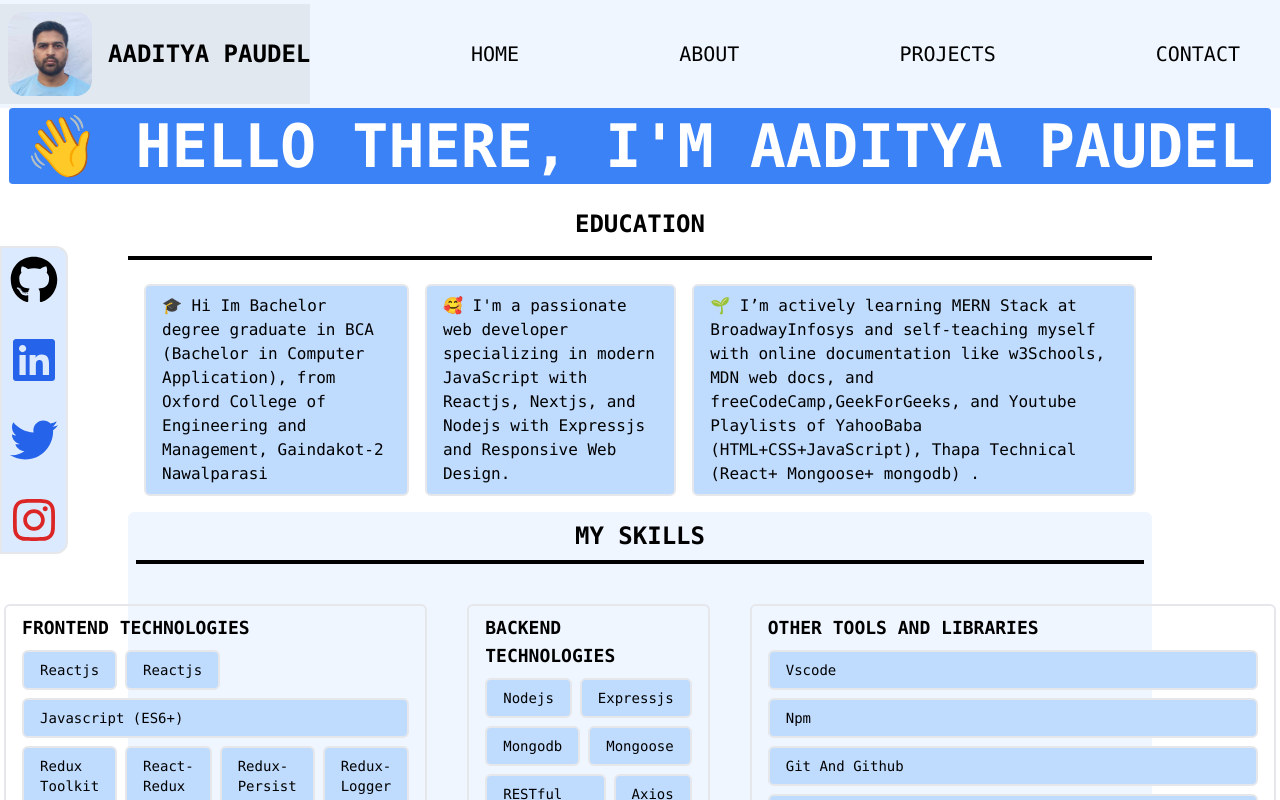
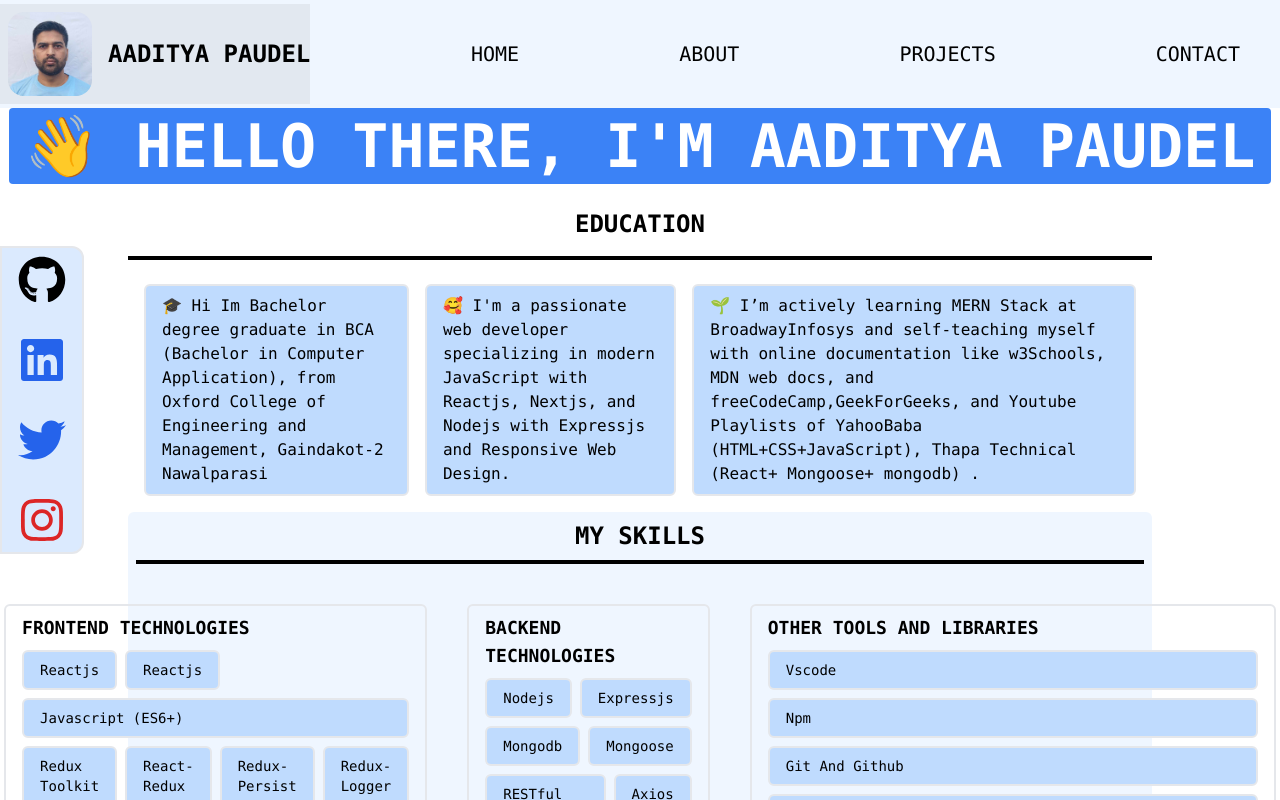
Before and after one commit to adityaspaudel/portfolio, a Next.js app in the folder client/: page /home in a window 1280 px wide. Shown: the top 800 px of the page. Built offline with nearby package versions, Linux system fonts and the light colour scheme; no server answers.

Commit message:
contact icons bug fixed

```diff
--- a/client/src/app/home/page.js
+++ b/client/src/app/home/page.js
@@ -131,21 +131,21 @@ const WelcomeHome = () => {
 					href="https://github.com/adityaspaudel"
 					target="_blank"
 					rel="noopener noreferrer"
-					className="text-black p-2 hover:bg-green-200 hover:rounded-tr-xl cursor-pointer">
+					className="text-black p-2 hover:bg-green-200 hover:rounded-tr-xl cursor-pointer transition-transform duration-300 hover:scale-110  px-4 py-2">
 					<FaGithub />
 				</a>
 				<a
 					href="https://www.linkedin.com/in/adityaspaudel/"
 					target="_blank"
 					rel="noopener noreferrer"
-					className="text-blue-600 p-2 hover:bg-green-200 cursor-pointer">
+					className="text-blue-600 p-2 hover:bg-green-200 cursor-pointer transition-transform duration-300 hover:scale-110  px-4 py-2">
 					<FaLinkedin />
 				</a>
 				<a
 					href="https://x.com/adityaspaudel"
 					target="_blank"
 					rel="noopener noreferrer"
-					className="text-blue-600 p-2 hover:bg-green-200 cursor-pointer">
+					className="text-blue-600 p-2 hover:bg-green-200 cursor-pointer transition-transform duration-300 hover:scale-110  px-4 py-2">
 					<FaTwitter />
 				</a>
 
@@ -153,7 +153,7 @@ const WelcomeHome = () => {
 					href="https://www.instagram.com/adityas.paudel/"
 					target="_blank"
 					rel="noopener noreferrer"
-					className="text-red-600 p-2 hover:bg-green-200 hover:rounded-br-xl cursor-pointer">
+					className="text-red-600 p-2 hover:bg-green-200 hover:rounded-br-xl cursor-pointer transition-transform duration-300 hover:scale-110  px-4 py-2">
 					<FaInstagram />
 				</a>
 			</div>
@@ -503,7 +503,8 @@ const WelcomeHome = () => {
 									key={item._id}>
 									{/* Important: Use _id as the key */}
 									<span className="text-pink-800">{item.fullName}</span>:
-									<span className=" animate-ping ">{item.textMessage}</span>
+									{/* <span className=" animate-ping">{item.textMessage}</span> */}
+									<span className=" ">{item.textMessage}</span>
 								</li>
 							))}
 						</div>
```
Also changed, not shown: 1 other file (tests, documents, lock files or other folders).
